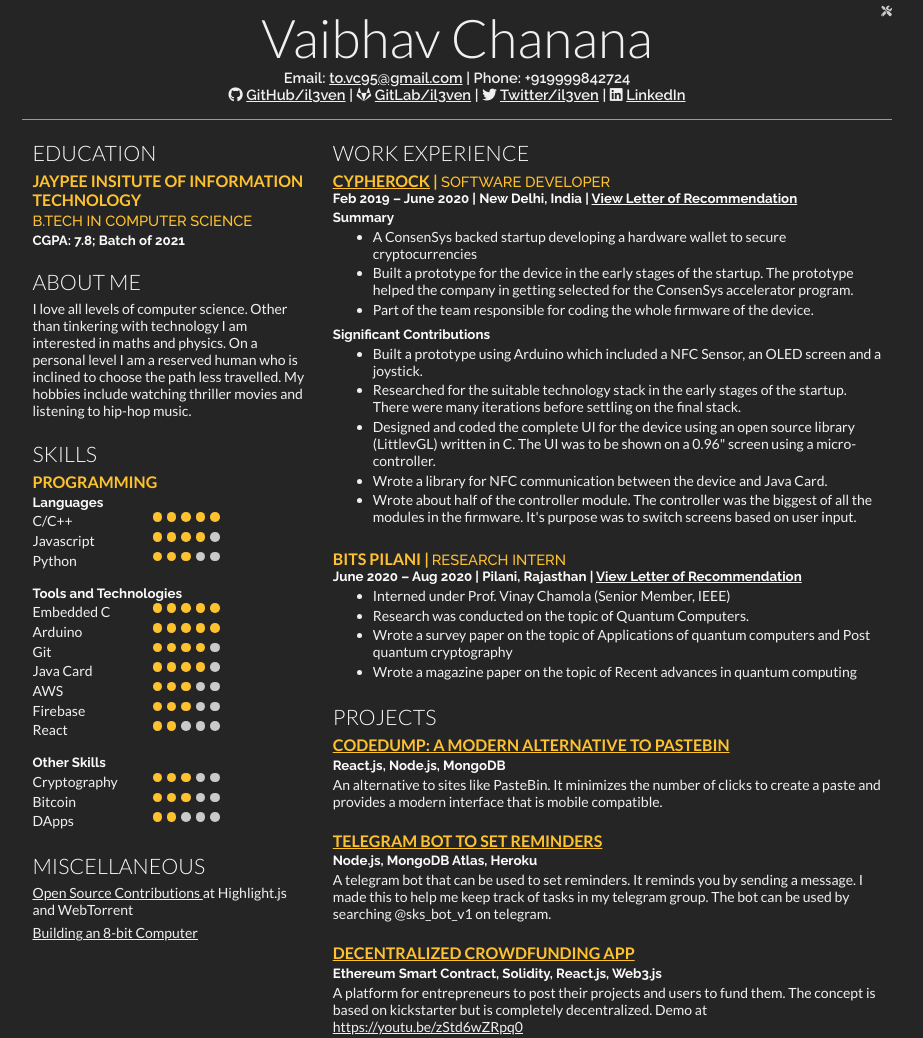
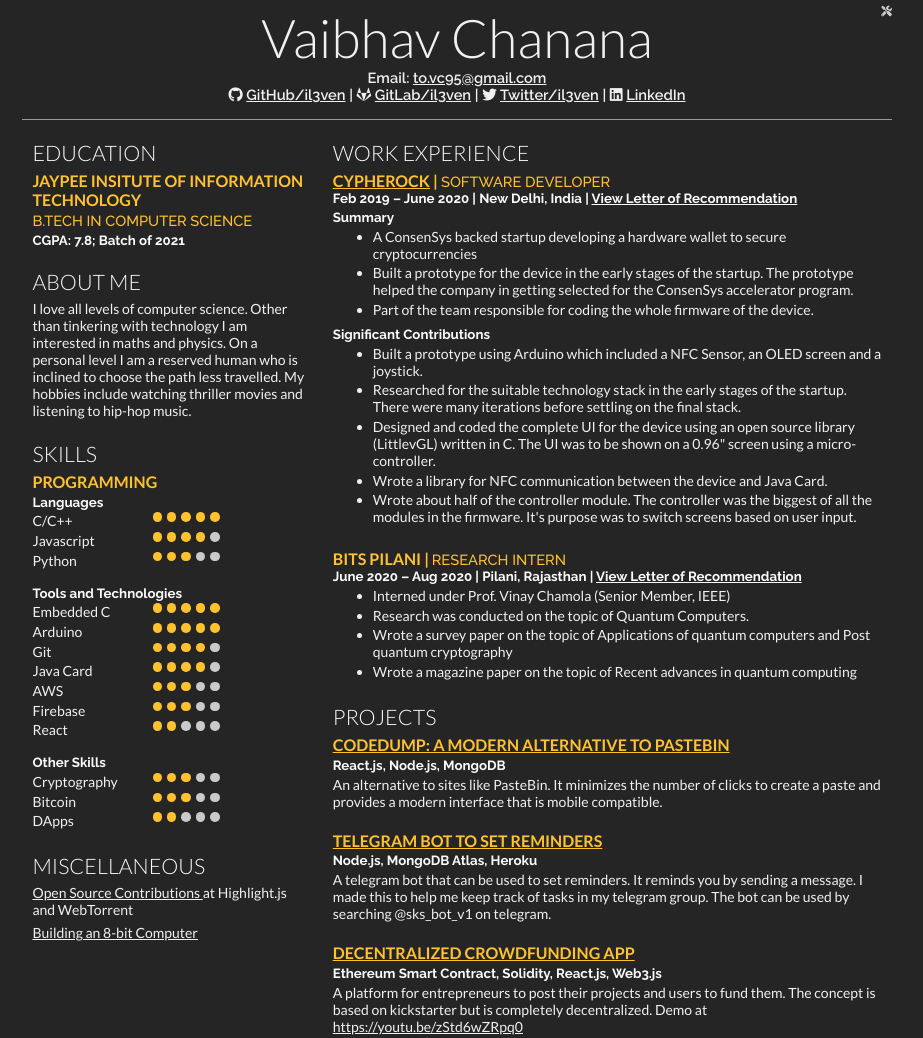
Before and after one commit to il3ven/resume, a website: page source.html in a window 1280 px wide. Shown: the top 1038 px of the page, without its empty margins (183-1106 px from the left). Drawn offline with Linux system fonts and the light colour scheme.

Commit message:
Update source.html

```diff
--- a/source.html
+++ b/source.html
@@ -23,7 +23,6 @@
       <p class="details">
         Email:
         <a href="mailto:to.vc95@gmail.com" target="_blank">to.vc95@gmail.com</a>
-        | Phone: +919999842724
       </p>
       <p class="details">
         <span class="details-icons">
```
